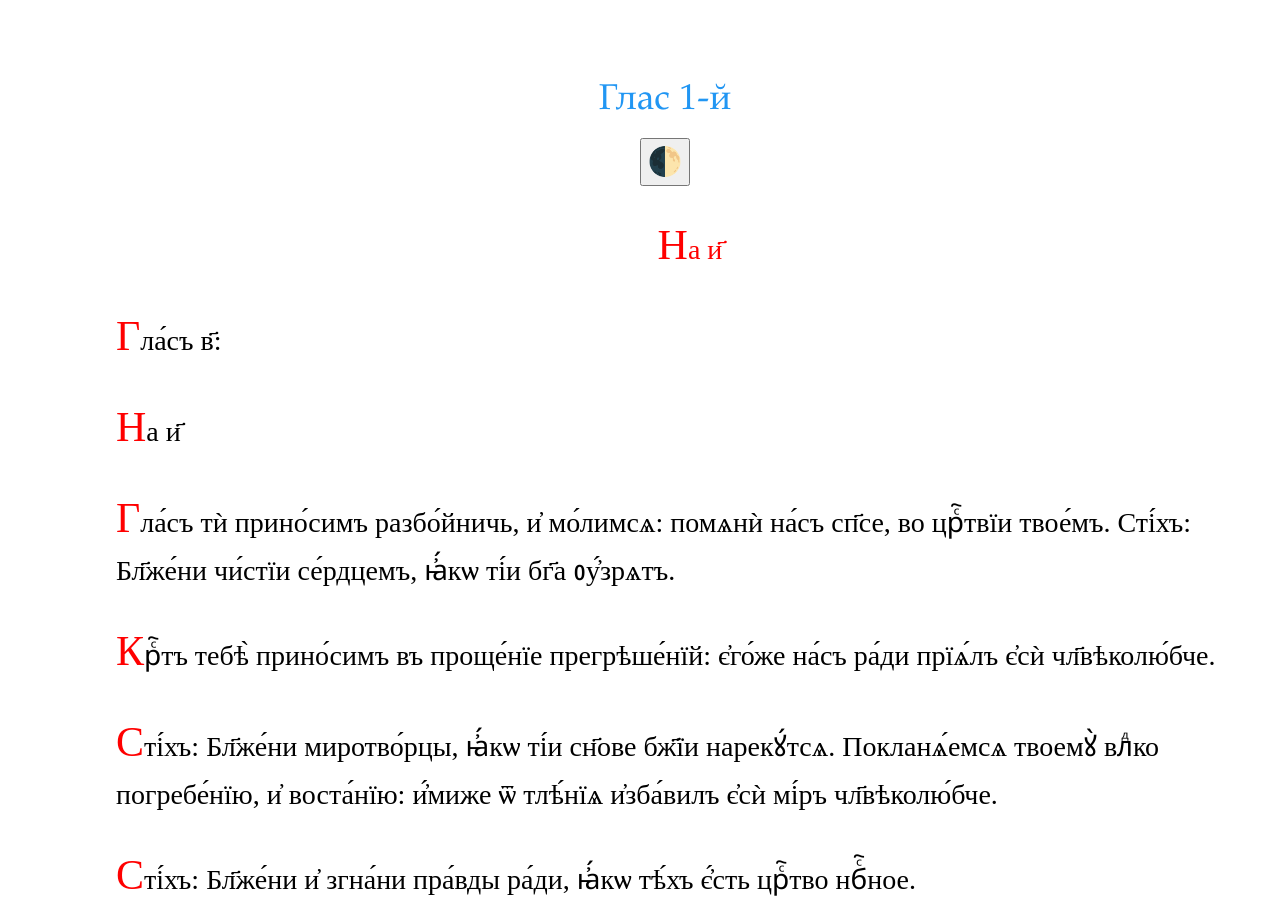
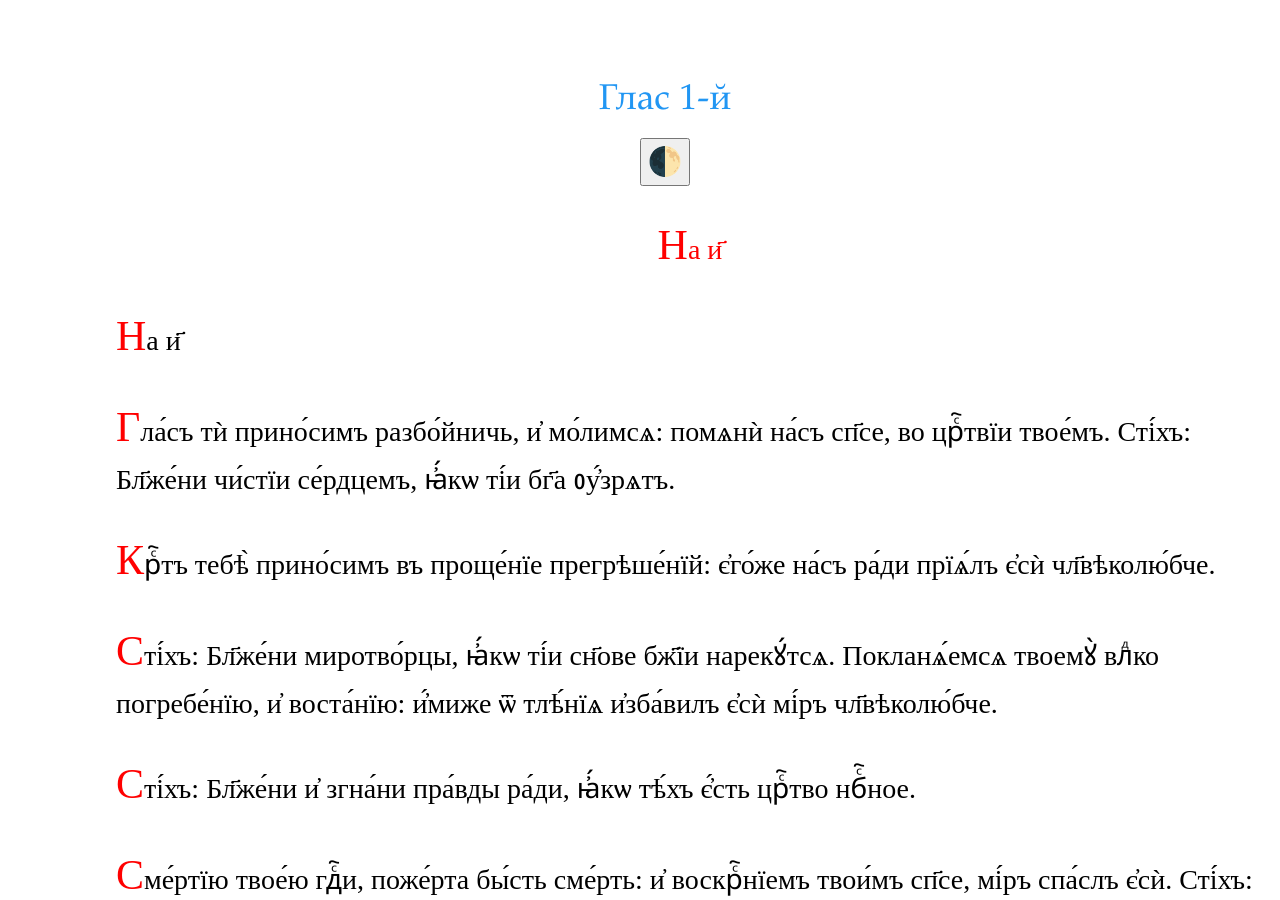
Before and after one commit to markjville/markjville.github.io, a Jekyll site: the page docs/Изобразительная/Гл2.html, which Jekyll copies as it is, in a window 1280 px wide and 900 px high. Built offline with Jekyll 4.4.1, drawn with Linux system fonts in a browser that asks for light colours; some web fonts are replaced; comment, search, counter and statistics services are not loaded.

Commit message:
Update Гл2.html

```diff
--- a/docs/Изобразительная/Гл2.html
+++ b/docs/Изобразительная/Гл2.html
@@ -40,8 +40,6 @@ p::first-letter {
 <p align="center" style="margin-left: 0.52in"><font color="#ff0000"><font face="Ponomar Unicode">На
 и҃</font></font><br/>
 
-<p style="margin-left: 0.52in; margin-bottom: 0in"><font face="Ponomar Unicode">Гла́съ
-в҃: </font>
 </p>
 <p style="margin-left: 0.52in; margin-bottom: 0in"><font face="Ponomar Unicode">На
 и҃ </font>
```
